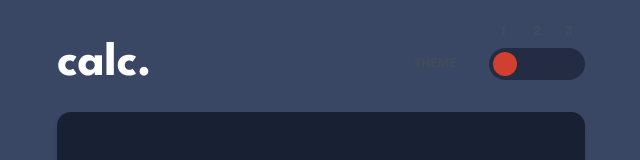
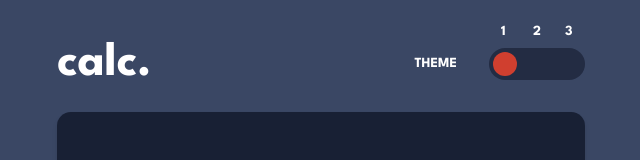
Before and after one commit to AnthonyChablov/calculator-app-ui, a React (Vite) app: page / in a window 1280 px wide. Shown: the top 160 px of the page, without its empty margins (319-959 px from the left). Built offline with nearby package versions, Linux system fonts and the light colour scheme.

Commit message:
fix/tests: properly handle division by zero and invalid math results, add tests

```diff
--- a/src/components/Calculator/components/Header/Toggle/Toggle.tsx
+++ b/src/components/Calculator/components/Header/Toggle/Toggle.tsx
@@ -47,7 +47,11 @@ const Toggle = ({ onThemeChange, initialTheme, title }: ToggleProps) => {
           text={title}
           className={cn(` text-gray-600 dark:text-gray-300
               px-2 uppercase text-sm font-semibold
-              ${getThemeClass("textPrimary")}
+              ${
+                initialTheme === 1
+                  ? getThemeClass("textSecondary")
+                  : getThemeClass("textPrimary")
+              }
             `)}
         />
       )}
@@ -69,7 +73,11 @@ const Toggle = ({ onThemeChange, initialTheme, title }: ToggleProps) => {
               className={cn(`
                   px-2 uppercase text-sm
                   font-semibold absolute transform left-1 -translate-y-8
-                  ${getThemeClass("textPrimary")}
+                  ${
+                    initialTheme === 1
+                      ? getThemeClass("textSecondary")
+                      : getThemeClass("textPrimary")
+                  }
                 `)}
             />
             <button
```
